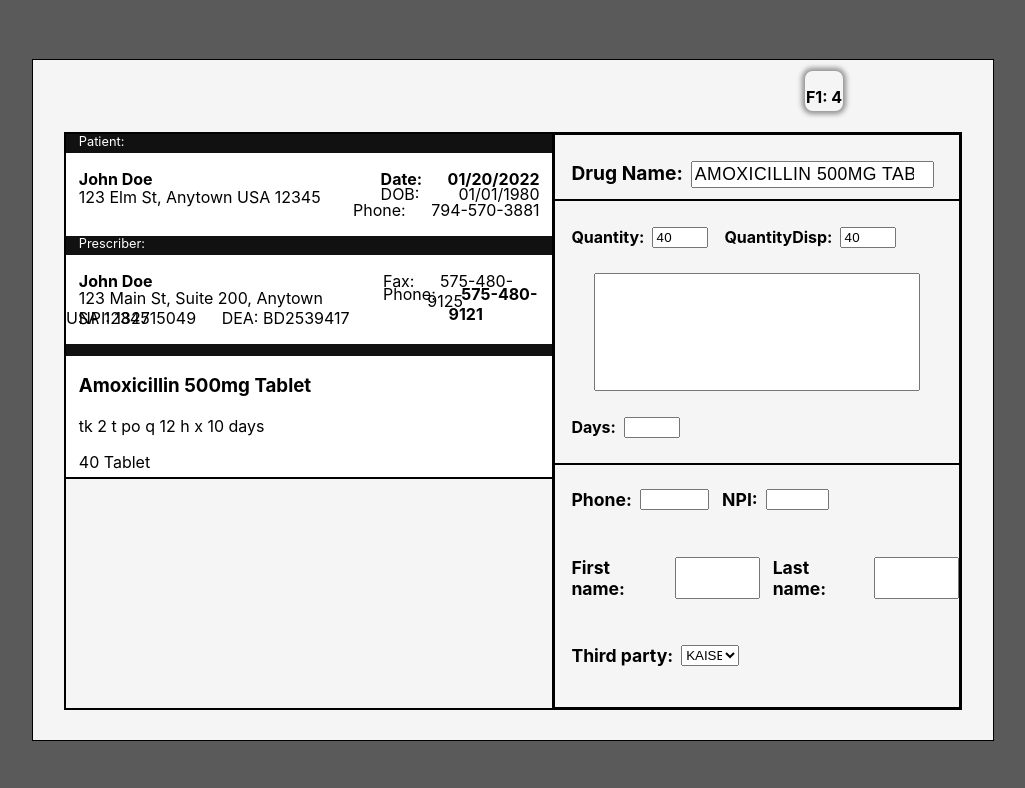
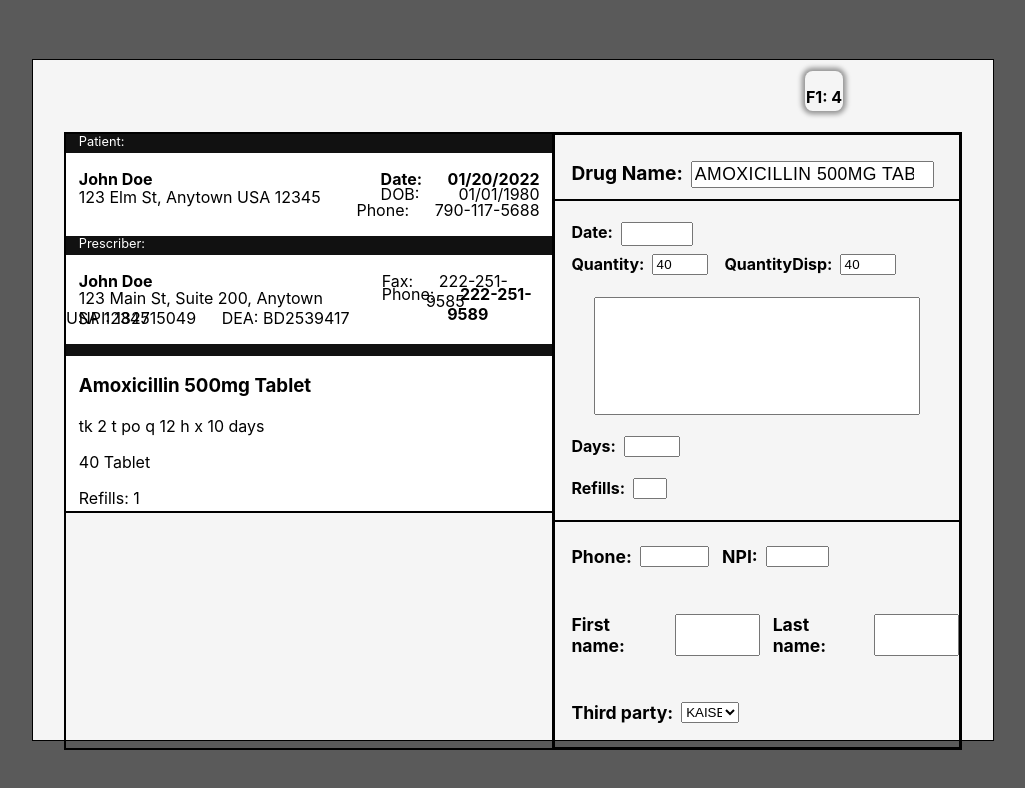
Before and after one commit to Asurakun1/prescription-simulator, a React (Create React App) app: page / in a window 1280 px wide. Shown: the top 788 px of the page, without its empty margins (127-1152 px from the left). Built offline with nearby package versions, Linux system fonts and the light colour scheme.

Commit message:
resized and more inputs

```diff
--- a/src/Components/LeftHandWindow/Rx/Rx.css
+++ b/src/Components/LeftHandWindow/Rx/Rx.css
@@ -1,6 +1,6 @@
 .left .mock-rx {
     min-height: 42.91vh;
-    max-height: 42.91vh;
+    max-height: 47.1vh;
     text-indent: 1vw;
     overflow: scroll;
 }
--- a/src/Components/RightHandWindow/InstructionsQuantity/InstructionsQuantity.css
+++ b/src/Components/RightHandWindow/InstructionsQuantity/InstructionsQuantity.css
@@ -33,3 +33,16 @@
 .instruct-sigs .quantity{
     display: flex;
 }
+
+.instruct-sigs .days .refills{
+    max-width: 2vw;
+}
+
+.instruct-sigs .date{
+    max-height: 4vh;
+}
+
+.instruct-sigs .date h4 input{
+    min-width: 5vw;
+    font-size: 1rem;
+}
--- a/src/Components/RightHandWindow/InstructionsQuantity/InstructionsQuantity.js
+++ b/src/Components/RightHandWindow/InstructionsQuantity/InstructionsQuantity.js
@@ -7,6 +7,7 @@ const InstructionsQuantity = (props) => {
     const [preSigs, setPreSigs] = useState("");
     const [quantity, setQuantity] = useState();
     const [quantityDisp, setQuantityDisp] = useState();
+    const [date, setDate] = useState();
 
     useEffect(() => {
         setQuantity(props.quantity);
@@ -48,8 +49,18 @@ const InstructionsQuantity = (props) => {
         setSigs(event.target.value);
         setPreSigs(event.target.value);
     }
+
+    const handleDateChange = (event) => {
+        const regex = /[a-zA-Z]/g
+        if (!regex.test(event.target.value)) {
+            setDate(event.target.value);
+        }
+    }
     return (
         <div className='info instruct-sigs'>
+            <div className='days date'>
+                <h4>Date: <input type={"text"} maxLength={10} onChange={handleDateChange} value={date} /></h4>
+            </div>
             <div className='quantity'>
                 <h4>Quantity:
                     <input type={"number"} value={quantity} onChange={handleQuantityChange} min={0}></input>
@@ -67,6 +78,7 @@ const InstructionsQuantity = (props) => {
             </textarea>
             <div className='days'>
                 <h4>Days:<input type={"number"} min={1}></input></h4>
+                <h4>Refills: <input className='refills' type={"number"} min={0} /></h4>
             </div>
         </div>
     );
--- a/src/Components/window/Program.js
+++ b/src/Components/window/Program.js
@@ -51,6 +51,12 @@ const Program = (props) => {
             element.Prescriber_info.Fax = docPhone.substring(0, docPhone.length - 1) + (Math.floor(Math.random() * 9) + 1);
             element.Prescriber_info.Phone = docPhone;
             element.Patient_info.Patient_Phone = generatePhoneNumber();
+
+            while(element.Prescriber_info.Fax === element.Prescriber_info.Phone){
+                const newPhone = generatePhoneNumber();
+                element.Prescriber_info.Fax = newPhone.substring(0, docPhone.length - 1) + (Math.floor(Math.random() * 9) + 1);
+                element.Prescriber_info.Phone = newPhone;
+            }
             return element;
         }));
     },[])
```
